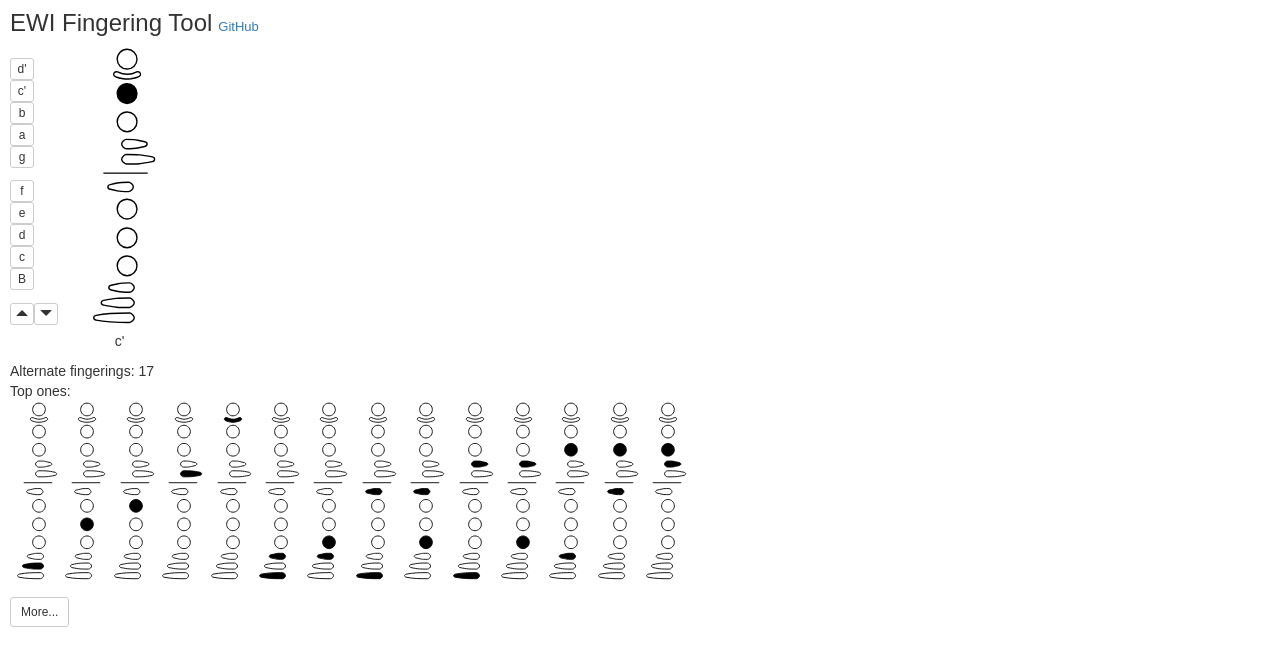
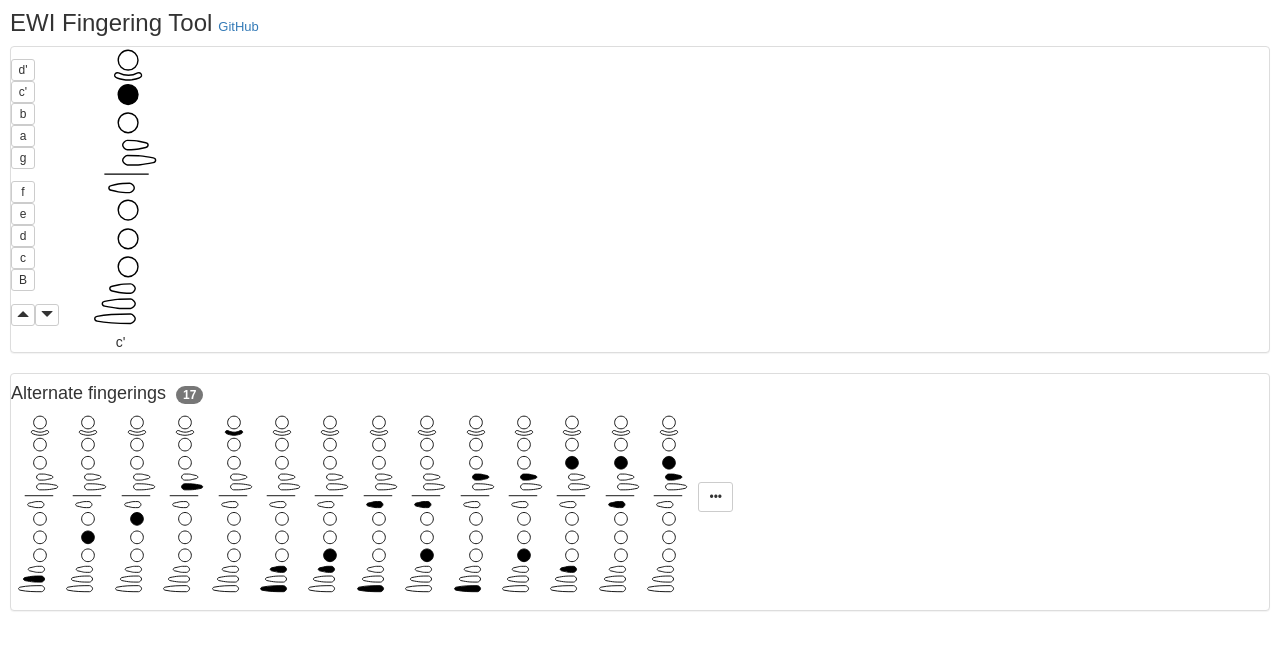
Before and after one commit to bwasty/ewi, a React (Create React App) app: page / in a window 1280 px wide. Shown: the top 666 px of the page. Built offline with nearby package versions, Linux system fonts and the light colour scheme.

Commit message:
refactor more button, add panels

```diff
--- a/src/App.css
+++ b/src/App.css
@@ -20,3 +20,9 @@
 .note-button:not(:hover) button:not(:first-child) {
   visibility: hidden;
 }
+
+#alternative-fingerings button {
+  vertical-align: top;
+  margin-top: 68px;
+  margin-left: 10px;
+}
--- a/src/App.js
+++ b/src/App.js
@@ -1,5 +1,5 @@
 import React, { Component } from 'react'
-import { Button, Glyphicon, Tooltip, OverlayTrigger} from 'react-bootstrap'
+import { Button, Glyphicon, Tooltip, OverlayTrigger, Badge, Panel } from 'react-bootstrap'
 
 import './App.css';
 
@@ -22,7 +22,6 @@ export default class App extends Component {
       prev.fingering[key].toggle()
       return {
         fingering: prev.fingering,
-        showAll: false
       }
     })
   }
@@ -30,7 +29,6 @@ export default class App extends Component {
     let flat = note.charAt(1) === 'b'
     this.setState({
       fingering: new Fingering(STANDARD_FINGERINGS_BY_NOTE[note], undefined, flat),
-      showAll: false
     })
   }
   handlePitchChange = (pitch) => {
@@ -44,7 +42,7 @@ export default class App extends Component {
       <div className="App">
         <h3>EWI Fingering Tool</h3>
         <a href="https://github.com/bwasty/ewi" style={{ fontSize: 'small'}}>GitHub</a>
-        <br />
+        <Panel>
           <ButtonBar handleNoteChange={this.handleNoteChange} handlePitchChange={this.handlePitchChange} />
           <FingeringChart
             height="280px"
@@ -52,13 +50,13 @@ export default class App extends Component {
             handleKeyClick={this.handleKeyClick}
             showNote={true}
           />
-        <p />
+        </Panel>
+        <Panel>
         <AlternativeFingerings
           fingering={fingering}
           fingeringsByPitch={this.fingeringsByPitch}
           showAll={this.state.showAll} />
-        { !this.state.showAll &&
-          <Button bsSize="small" onClick={ () => this.setState({showAll: true}) }>More...</Button>}
+        </Panel>
       </div>
     )
   }
@@ -101,12 +99,23 @@ function NoteButton(props) {
   )
 }
 
-function AlternativeFingerings(props) {
-  let alternatives = props.fingeringsByPitch[props.fingering.pitch]
-  if (!props.showAll)
+class AlternativeFingerings extends Component {
+  constructor() {
+    super()
+    this.state = {
+      showAll: false,
+    }
+  }
+  componentWillReceiveProps(nextProps) {
+    if (this.props.fingering.id !== nextProps.fingering.id)
+      this.setState({showAll: false})
+  }
+  render() {
+    let alternatives = this.props.fingeringsByPitch[this.props.fingering.pitch]
+    if (!this.state.showAll)
       alternatives = alternatives.slice(0, 15)
     alternatives = alternatives
-    .filter(fingering => fingering.id !== props.fingering.id)
+      .filter(fingering => fingering.id !== this.props.fingering.id)
       .map(fingering => <FingeringChart
                           key={fingering.id}
                           height="180px"
@@ -115,10 +124,15 @@ function AlternativeFingerings(props) {
                           showNote={false} />)
 
     return (
-    <div>
-      Alternate fingerings: { props.fingeringsByPitch[props.fingering.pitch].length - 1 } <br />
-      Top ones: <br />
+      <div id='alternative-fingerings'>
+        <h4>
+          Alternate fingerings &nbsp;
+          <Badge>{ this.props.fingeringsByPitch[this.props.fingering.pitch].length - 1 }</Badge>
+        </h4>
         { alternatives }
+        { !this.state.showAll &&
+        <Button bsSize="small" onClick={ () => this.setState({showAll: true}) }>•••</Button> }
       </div>
     )
   }
+}
```
Lines whose indentation alone changed are shown as unchanged.
